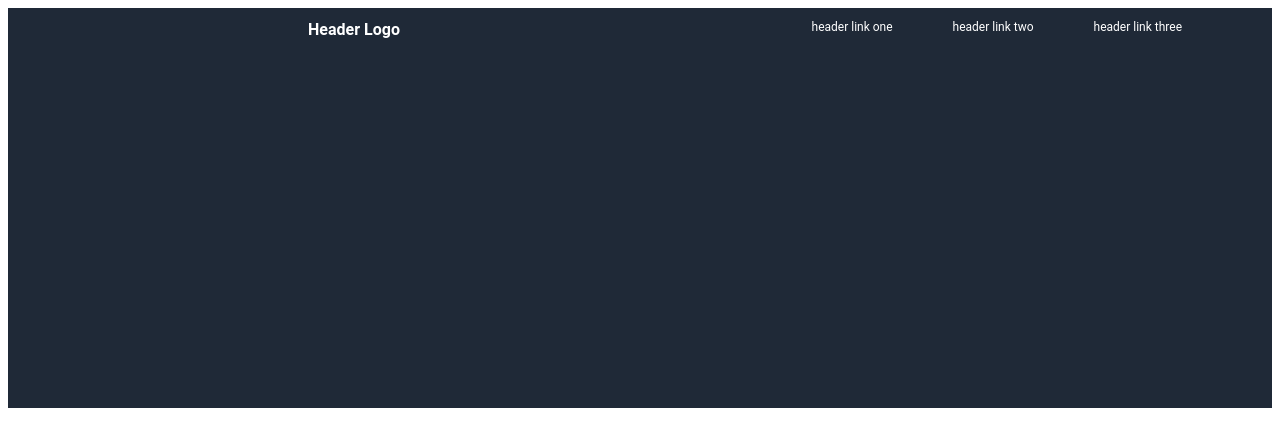
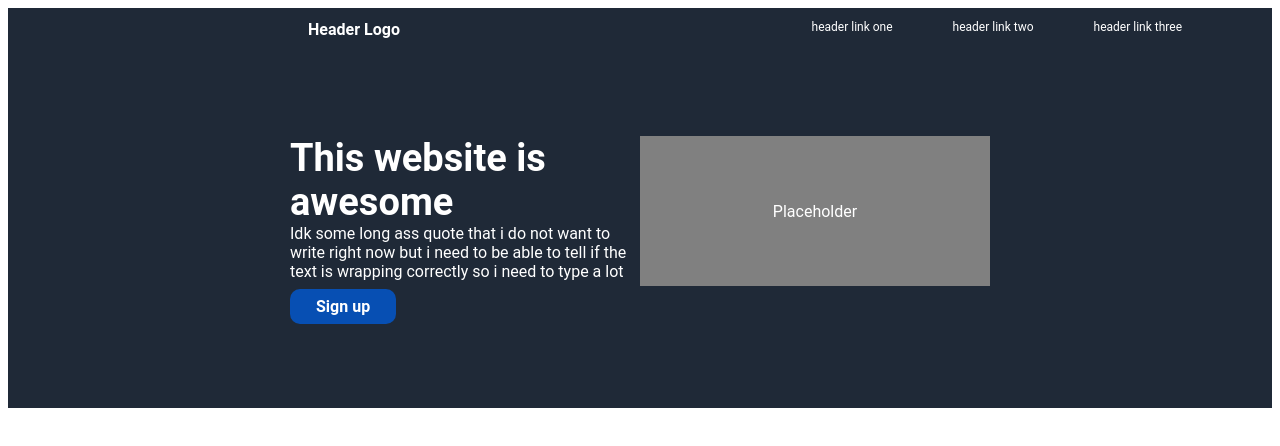
Before and after one commit to jakesnake7653/Landing-Page, a plain HTML site: page index.html in a window 1280 px wide. Drawn offline with Linux system fonts and the light colour scheme.

Commit message:
end of header section, start of next

```diff
--- a/index.html
+++ b/index.html
@@ -19,6 +19,18 @@
 
 
         </div>
+        </div> <!--end of "top" div-->
+        <div class="int">
+            <div class="left2">
+                <div class="a">This website is awesome </div>
+                <div class="b"> Idk some long ass quote that i do not want to write right now but i need to be able to tell if the text is wrapping correctly so i need to type a lot</div>
+                <div class="c"> Sign up</div>
+
+            </div>
+            <div class="right2">
+                <div> Placeholder  </div>
+
+            </div>
         </div>
     </div>
 </body>
--- a/style.css
+++ b/style.css
@@ -1,7 +1,12 @@
 *{font-family:roboto}
 
+.header{
+    background-color:#1F2937 ;
+    color: white;
+    height:400px;
+}
 
-
+/* Top section of page, with linki and 'logo' */
 .left {
     display: flex;
     margin-top: 12px;
@@ -20,11 +25,55 @@
 .top{
     display: flex;
     box-sizing: border-box;
-    height:400px;
     justify-content: space-between;
     flex-direction: row;
-    background-color:#1F2937 ;
-    color: white;
     font-family: roboto;
+}
+
+/* Next section of the header*/
+.int{
+    display: flex;
+    flex-direction: row;
+    margin-top: 90px;
+    justify-content: center;
+}
+
+
+.left2{
+    display: flex;
+    height: 150px;
+    width: 350px;
+    box-sizing: border-box;
+    margin-left: 150px;
+    flex-direction: column;
+}
+
+.right2{
+    display: flex;
+    height: 150px;
+    width: 350px;
+    box-sizing: border-box;
+    justify-content: center;
+    align-items: center;
+    margin-right: 150px;
+    background-color:gray ;
 
 }
+.a{
+    font-weight:bolder;
+    font-size: 38px;
+
+}
+.c{
+    height: fit-content;
+    width: fit-content;
+    font-weight: bolder;
+    background-color: #074fb3;
+    margin-top: 8px;
+    padding-left: 26px;
+    padding-right: 26px;
+    padding-top: 8px;
+    padding-bottom: 8px;
+    border-radius: 10px;
+
+}
```
